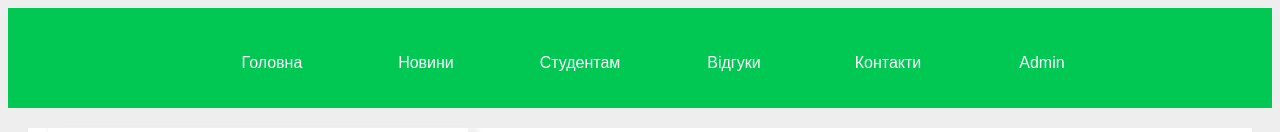
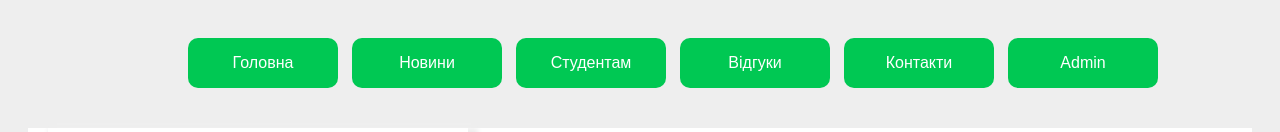
Before and after one commit to mykolamatsiakh/University-project, a plain HTML site: page newsActivity.html in a window 1280 px wide. Shown: the top 132 px of the page. Drawn offline with Linux system fonts and the light colour scheme; files whose address does not match are found by name.

Commit message:
[+] add animation to main page

```diff
--- a/mainActivity.css
+++ b/mainActivity.css
@@ -8,9 +8,10 @@ html {
 }
 
 .dropbtn1 {
+    border-radius: 10px;
     background-color: #00C853;
-    color: white;
-    margin-left: 5cm;
+    margin-left:10px;
+    color:white;
     margin-top: 30px;
     font-size: 16px;
     width:150px;
@@ -18,10 +19,33 @@ html {
     border: none;
     cursor: pointer;
 }
+.dropbtn1 span{
+  color:white;
+  cursor: pointer;
+  display: inline-block;
+  position: relative;
+  transition: 0.5s;
+}
 
-.dropbtn1:hover {
-    background-color: #01c151;
+.dropbtn1 span:after {
+  content: '\00bb';
+  position: absolute;
+  opacity: 0;
+  top: 0;
+  right: -20px;
+  transition: 0.5s;
 }
+
+.dropbtn1:hover span {
+  padding-right: 25px;
+}
+
+.dropbtn1:hover span:after {
+  opacity: 1;
+  right: 0;
+}
+
+
 img {
   margin-top: 0cm;
   margin-left: 0.5cm;
@@ -30,33 +54,16 @@ img {
   height:80px;
   border:none;
 }
-.dropbtn2 {
-    background-color: #00C853;
-    color: white;
-    margin-left: 0cm;
-    margin-top: 0cm;
-    margin-bottom:10px;
-    padding: 16px;
-    font-size: 16px;
-    width:150px;
-    height:50px;
-    border: none;
-    cursor: pointer;
-}
-
-.dropbtn2:hover {
-    background-color: #01c151;
-
-
-}
 
 div {
-  background-color:#00C853;
   height: 100px;
 }
 
 
 .subjectAgenda{
+   animation-name: slidein;
+   animation-duration: 5s;
+   animation-iteration-count: 1;
    margin-top:250px;
    background-color:#ffffff;
    margin-left:20px;
@@ -68,8 +75,21 @@ div {
    font-size:20px;
 }
 
+@keyframes slidein {
+  from {
+    margin-left: 100%;
+    width: 100%;
+  }
+
+  to {
+    margin-left: 20px;
+    width: 100%;
+  }
+}
+
 .aboutSubject{
   width:100%;
+  background:#00C853;
   height:35px;
   margin-top:280px;
   margin-bottom:10px;
@@ -100,6 +120,11 @@ div {
   background-color:#ffffff;
    box-shadow: 5px 5px 5px 5px #EEEEEE;
 }
+ .imgArticle:hover{
+   -webkit-transform: scale(1.3);
+       -ms-transform: scale(1.3);
+       transform: scale(1.3);
+ }
 
 .imgArticle {
   background-image:url("/home/mykola/web_university/University project/drawable/IoT_ITArnae.jpg");
--- a/newsActivity.html
+++ b/newsActivity.html
@@ -7,12 +7,12 @@
 </head>
 <body>
   <div>
-  <button class="dropbtn1">Головна</button>
-  <button class="dropbtn2">Новини</button>
-  <button class="dropbtn2">Cтудентам</button>
-  <button class="dropbtn2">Відгуки</button>
-  <button class="dropbtn2">Контакти</button>
-  <button class="dropbtn2">Admin</button>
+    <button class="dropbtn1" style="margin-left:180px"><span>Головна</span></button>
+    <a href = "newsActivity.html"><button class="dropbtn1"><span>Новини</span></button></a>
+    <button class="dropbtn1"><span>Cтудентам</span></button>
+    <button class="dropbtn1"><span>Відгуки</span></button>
+    <button class="dropbtn1"><span>Контакти</span></button>
+    <button class="dropbtn1"><span>Admin</span></button>
 </div>
 <div class="newsSection">
   <section class="newsArticle">
```
Also changed, not shown: mainActivity.html (+12 -13 lines).
